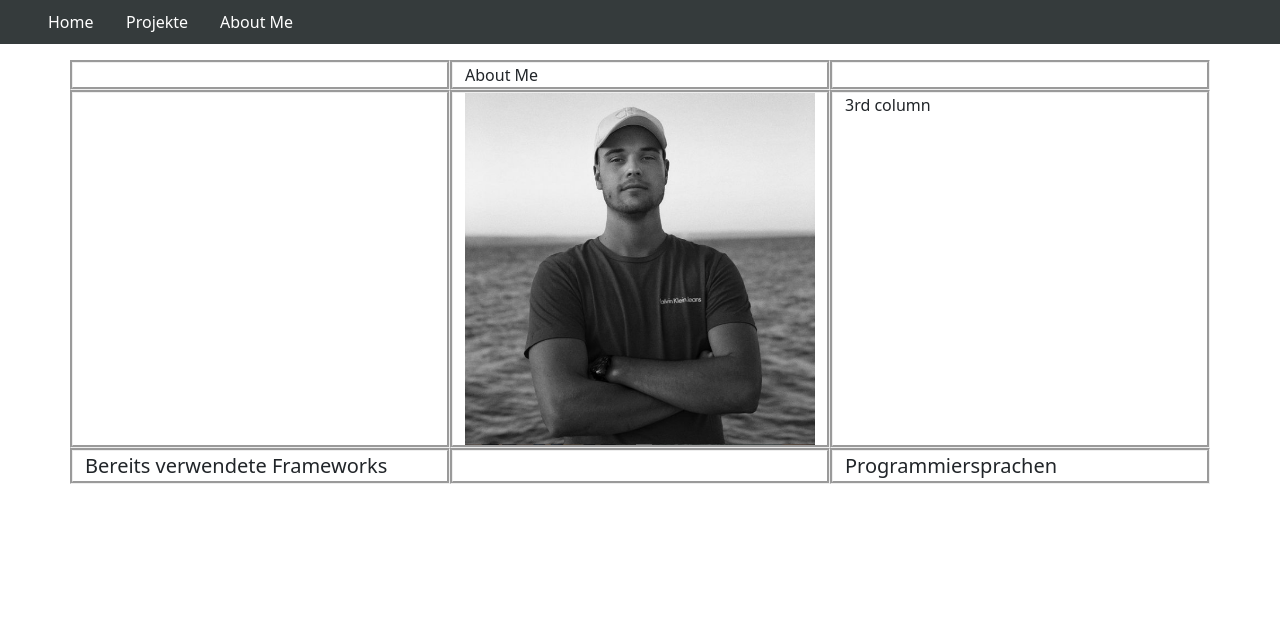
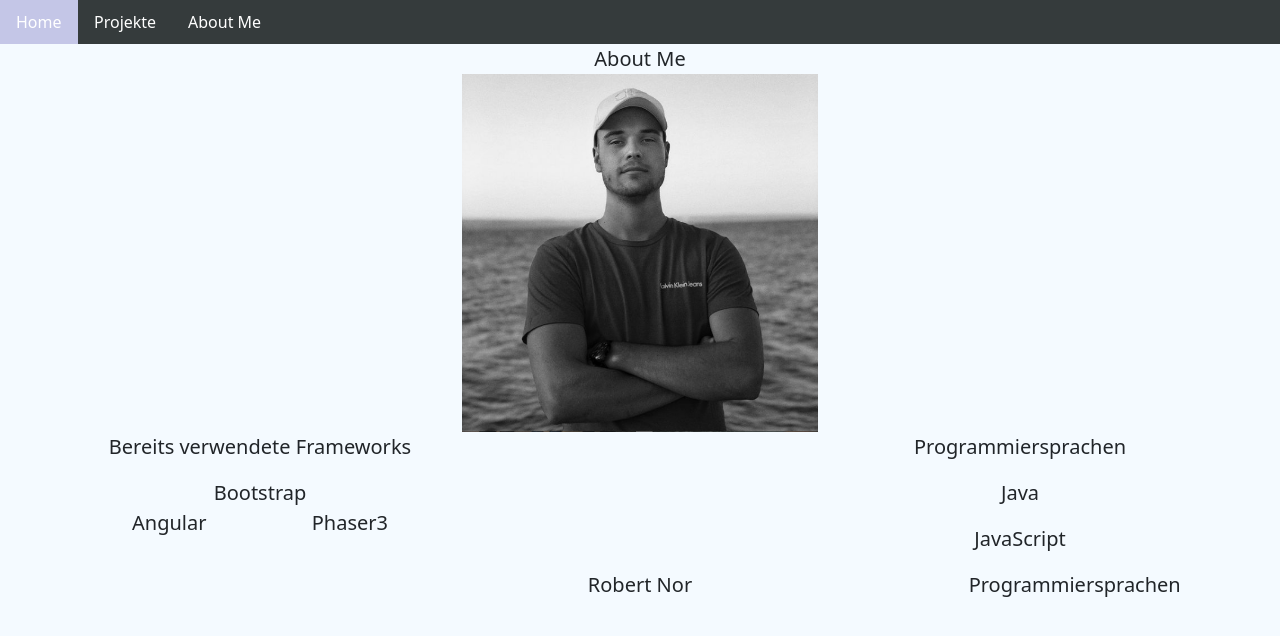
Before and after one commit to Quizzez1912/mi2portfolio, a plain HTML site: page aboutme.html in a window 1280 px wide. Drawn offline with nearby package versions, Linux system fonts and the light colour scheme.

Commit message:
layout rdy

```diff
--- a/aboutme.html
+++ b/aboutme.html
@@ -15,45 +15,79 @@
     <title>Portfolio Mi2 Robert Nor</title>
   </head>
 
-  <ul class="header">
+  <ul class="header headerul">
     <li><a class="hvr-sweep-to-right" href="index.html">Home</a></li>
-    <li><a class="hvr-shutter-out-horizontal" href="projects.html">Projekte</a></li>
-    <li><a class="hvr-sweep-to-left" href="aboutme.html">About Me</a></li>
+    <li><a class="hvr-sweep-to-right" href="projects.html">Projekte</a></li>
+    <li><a class="hvr-sweep-to-right" href="aboutme.html">About Me</a></li>
   </ul>
 
+  <body class="bodybg">
   <div class="container">
     <div class="row">
-      <div class ="col area">
+      <div class ="col ">
 
       </div>
-      <div class="col area" >
+      <div class="col  links projecttitle " >
         About Me
       </div>
-      <div class="col area" >
+      <div class="col " >
 
       </div>
     </div>
 
     <div class="row">
-      <div class ="col area">
+      <div class ="col ">
       </div>
-      <div class="col area" >
+      <div class="col " >
         <img src="img/PB.PNG" alt="profilepicture">
       </div>
-      <div class="col area" >
-        3rd column
+      <div class="col" >
+
       </div>
     </div>
 
     <div class="row">
-      <div class ="col area projecttitle">
+      <div class ="col links projecttitle">
         Bereits verwendete Frameworks
       </div>
-      <div class="col area" >
+      <div class="col " >
       </div>
-      <div class="col area projecttitle" >
+      <div class="col links projecttitle" >
         Programmiersprachen
       </div>
+    </div>
+
+    <p></p>
+
+    <div class="row">
+      <div class ="col  projecttitle links">
+        <a href="https://getbootstrap.com">Bootstrap</a>
+        <a href="https://angular.io">Angular</a>
+        <a href="https://phaser.io/phaser3">Phaser3</a>
+
+      </div>
+
+      <div class="col links " >
+
+      </div>
+      <div class="col  projecttitle links" >
+        <p>Java</p>
+        <p>JavaScript</p>
+        <p></p>
+
+
+      </div>
+    </div>
+  </div>
+
+  <div class="row">
+    <div class ="col links projecttitle">
+    </div>
+    <div class="col links projecttitle " >
+      Robert Nor
+    </div>
+    <div class="col links projecttitle" >
+      Programmiersprachen
     </div>
   </div>
 
--- a/css/styles.css
+++ b/css/styles.css
@@ -1,4 +1,8 @@
-ul {
+.bodybg{
+  background-color:#F4FAFF;
+}
+
+.headerul {
   list-style-type: none;
   margin: 0;
   padding: 0;
@@ -6,10 +10,16 @@ ul {
 
 }
 
+/*Headline Portfolio*/
+.headline {
+  font-size: 40px;
+
+}
+
 .header {
   background-color: #353b3c;
+}
 
-}
 
 .links {
   text-align: center;
@@ -21,6 +31,11 @@ ul {
   color: inherit;
   padding: 10px 50px;
 }
+
+.links p {
+  padding: 0px 50px;
+}
+
 
 li {
   float: left;
@@ -46,6 +61,9 @@ img {
 .area{
   border-style: groove;
 }
+
+/* Basic text of the website*/
+
 .text{
   font-size: 15px;
 }
--- a/index.html
+++ b/index.html
@@ -3,27 +3,25 @@
   <head>
     <meta charset="utf-8">
     <meta name="viewport" content="width=device-width, initial-scale=1.0">
-    <link rel="stylesheet" href="css/styles.css">
+
     <link rel="stylesheet" href="https://cdnjs.cloudflare.com/ajax/libs/animate.css/4.1.1/animate.min.css"/>
     <link href="https://cdn.jsdelivr.net/npm/bootstrap@5.0.2/dist/css/bootstrap.min.css" rel="stylesheet" integrity="sha384-EVSTQN3/azprG1Anm3QDgpJLIm9Nao0Yz1ztcQTwFspd3yD65VohhpuuCOmLASjC" crossorigin="anonymous">
     <link href="css/hover.css" rel="stylesheet" media="all">
-
     <script src="https://cdn.jsdelivr.net/npm/bootstrap@5.0.2/dist/js/bootstrap.bundle.min.js" integrity="sha384-MrcW6ZMFYlzcLA8Nl+NtUVF0sA7MsXsP1UyJoMp4YLEuNSfAP+JcXn/tWtIaxVXM" crossorigin="anonymous"></script>
     <script src="js/wow.min.js"></script>
+    <link rel="stylesheet" href="css/styles.css">
     <script> new WOW().init();</script>
 
     <title>Portfolio Mi2 Robert Nor</title>
   </head>
 
+  <body class="bodybg">
 
-
-  <ul class="header">
+  <ul class="header headerul">
     <li><a class="hvr-sweep-to-right" href="index.html">Home</a></li>
     <li><a class="hvr-sweep-to-right" href="projects.html">Projekte</a></li>
     <li><a class="hvr-sweep-to-right" href="aboutme.html">About Me</a></li>
   </ul>
-
-
 
 
   <div class="container">
@@ -41,7 +39,7 @@
 
 
     <div class="row">
-      <div class ="col area">
+      <div class ="col ">
         <img src="img/mi2Projekt.PNG" alt="mi2game">
 
       </div>
@@ -58,7 +56,7 @@
     </div>
     <p></p>
     <div class="row">
-      <div class ="col area">
+      <div class ="col ">
         <img src="img/mi2player.png" alt="mi2player">
         <p></p>
         <img src="img/mi2enemies.png" alt="mi2enemies">
@@ -78,19 +76,19 @@
       <p></p>
 
       <div class="row">
-        <div class ="col area projecttitle">
+        <div class ="col  projecttitle">
           Frameworks und Libraries
         </div>
 
         <div class="row">
-          <div class ="col area text">
+          <div class ="col  text">
             Für diese Porfolio wurde HTML, CSS, JavaScript und andere Frameworks und Libraries genutzt.
           </div>
 
           <p></p>
 
           <div class="row">
-          <div class ="col area text">
+          <div class ="col  text">
             <ul class="links">
               <a href="">Bootstrap</a>
               <a href="">Animate???</a>
```
Also changed, not shown: projects.html (+16 -15 lines).
